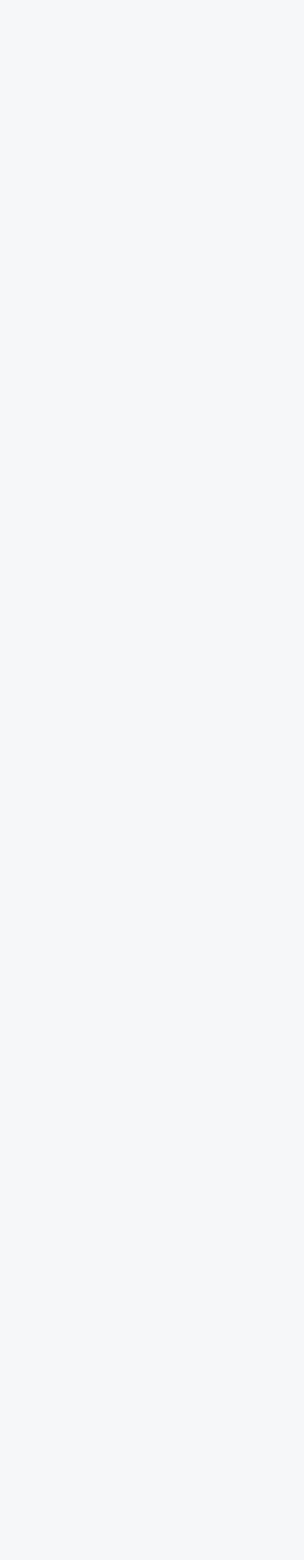
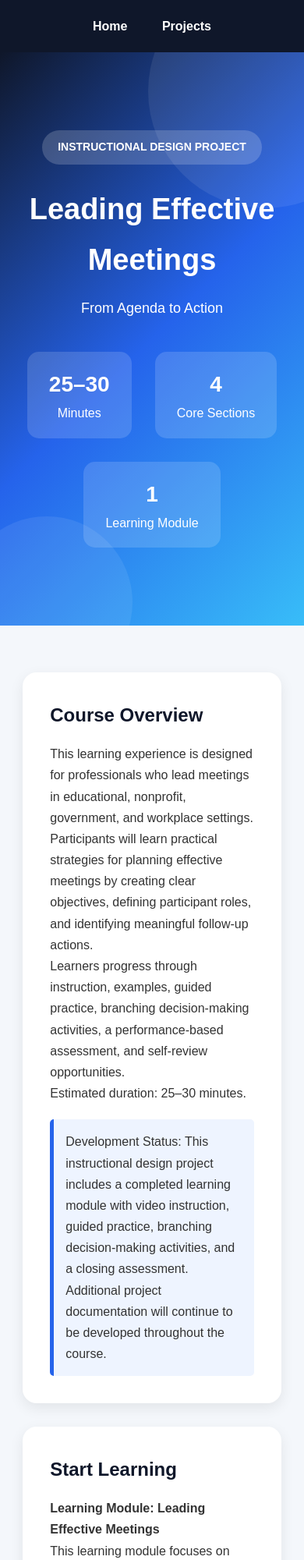
Before and after one commit to gallegopenalva-gif/portfolio, a plain HTML site: page leading-effective-meetings.html in a window 390 px wide. Shown: the top 2000 px of the page at 78% size. Before the commit the page ends 844 px from the top, so only its background shows below. Drawn offline with Linux system fonts and the light colour scheme.

Commit message:
Update leading-effective-meetings.html

```diff
--- a/leading-effective-meetings.html
+++ b/leading-effective-meetings.html
@@ -69,4 +69,265 @@ bottom:-80px;
 left:-50px;
 }
 
-.hero-
+.hero-content{
+position:relative;
+z-index:2;
+max-width:900px;
+margin:auto;
+}
+
+.badge{
+display:inline-block;
+padding:10px 20px;
+background:rgba(255,255,255,.18);
+border-radius:30px;
+font-size:14px;
+font-weight:bold;
+margin-bottom:25px;
+}
+
+.hero h1{
+font-size:58px;
+margin-bottom:15px;
+}
+
+.hero p{
+font-size:22px;
+}
+
+.stats{
+display:flex;
+justify-content:center;
+gap:30px;
+margin-top:40px;
+flex-wrap:wrap;
+}
+
+.stat{
+background:rgba(255,255,255,.15);
+padding:18px 28px;
+border-radius:15px;
+}
+
+.stat span{
+display:block;
+font-size:28px;
+font-weight:bold;
+}
+
+.container{
+width:85%;
+max-width:1100px;
+margin:auto;
+padding:60px 0;
+}
+
+.card{
+background:white;
+padding:35px;
+border-radius:18px;
+margin-bottom:30px;
+box-shadow:0 6px 18px rgba(0,0,0,.08);
+}
+
+.card h2{
+margin-bottom:15px;
+color:#0f172a;
+}
+
+.notice{
+background:#eef4ff;
+border-left:5px solid #2563eb;
+padding:15px;
+margin-top:20px;
+border-radius:5px;
+}
+
+.button{
+display:inline-block;
+margin-top:20px;
+padding:14px 24px;
+background:#2563eb;
+color:white;
+text-decoration:none;
+border-radius:10px;
+font-weight:bold;
+}
+
+.button:hover{
+background:#1d4ed8;
+}
+
+ul{
+padding-left:25px;
+margin-top:15px;
+}
+
+footer{
+background:#0f172a;
+color:white;
+text-align:center;
+padding:30px;
+margin-top:40px;
+}
+
+@media(max-width:768px){
+
+.hero h1{
+font-size:38px;
+}
+
+.hero p{
+font-size:18px;
+}
+
+}
+
+</style>
+</head>
+
+<body>
+
+<nav>
+<a href="index.html">Home</a>
+<a href="projects.html">Projects</a>
+</nav>
+
+<section class="hero">
+
+<div class="hero-content">
+
+<div class="badge">
+INSTRUCTIONAL DESIGN PROJECT
+</div>
+
+<h1>Leading Effective Meetings</h1>
+
+<p>
+From Agenda to Action
+</p>
+
+<div class="stats">
+
+<div class="stat">
+<span>25–30</span>
+Minutes
+</div>
+
+<div class="stat">
+<span>4</span>
+Core Sections
+</div>
+
+<div class="stat">
+<span>1</span>
+Learning Module
+</div>
+
+</div>
+
+</div>
+
+</section>
+
+<div class="container">
+
+<div class="card">
+
+<h2>Course Overview</h2>
+
+<p>
+This learning experience is designed for professionals who lead meetings in educational, nonprofit, government, and workplace settings.
+</p>
+
+<p>
+Participants will learn practical strategies for planning effective meetings by creating clear objectives, defining participant roles, and identifying meaningful follow-up actions.
+</p>
+
+<p>
+Learners progress through instruction, examples, guided practice, branching decision-making activities, a performance-based assessment, and self-review opportunities.
+</p>
+
+<p>
+Estimated duration: 25–30 minutes.
+</p>
+
+<div class="notice">
+Development Status: This instructional design project includes a completed learning module with video instruction, guided practice, branching decision-making activities, and a closing assessment. Additional project documentation will continue to be developed throughout the course.
+</div>
+
+</div>
+
+<div class="card">
+
+<h2>Start Learning</h2>
+
+<p>
+<strong>Learning Module: Leading Effective Meetings</strong>
+</p>
+
+<p>
+This learning module focuses on planning one effective meeting by creating clear meeting objectives, defining participant roles, and identifying meaningful follow-up actions.
+</p>
+
+<p>
+Learners will:
+</p>
+
+<ul>
+<li>Identify characteristics of effective meeting objectives.</li>
+<li>Compare weak and strong meeting plans.</li>
+<li>Understand participant roles and responsibilities.</li>
+<li>Recognize effective follow-up actions.</li>
+<li>Complete a branching decision-making activity.</li>
+<li>Revise a meeting plan and justify revisions using success criteria.</li>
+</ul>
+
+<a class="button"
+href="https://lively-platypus-982ea4.netlify.app"
+target="_blank">
+Launch Learning Module
+</a>
+
+<div class="notice">
+Current content includes instructional video, captions, transcript, guided practice, participant role guidance, follow-up action planning, branching decision-making activities, a closing assessment, success criteria, model responses, and completion directions.
+</div>
+
+</div>
+
+<div class="card">
+
+<h2>Design Case Study</h2>
+
+<p>
+This section will document the instructional design process, including learner analysis, performance needs, design decisions, technologies used, testing results, revisions, and project reflections.
+</p>
+
+<div class="notice">
+Content currently under development.
+</div>
+
+</div>
+
+<div class="card">
+
+<h2>Professional Learning</h2>
+
+<p>
+This section will document professional development activities related to instructional design, e-learning development, Rise 360, multimedia production, and learning experience design.
+</p>
+
+<div class="notice">
+Content currently under development.
+</div>
+
+</div>
+
+</div>
+
+<footer>
+Monica Gallego | Learning Design Portfolio
+</footer>
+
+</body>
+</html>
```
